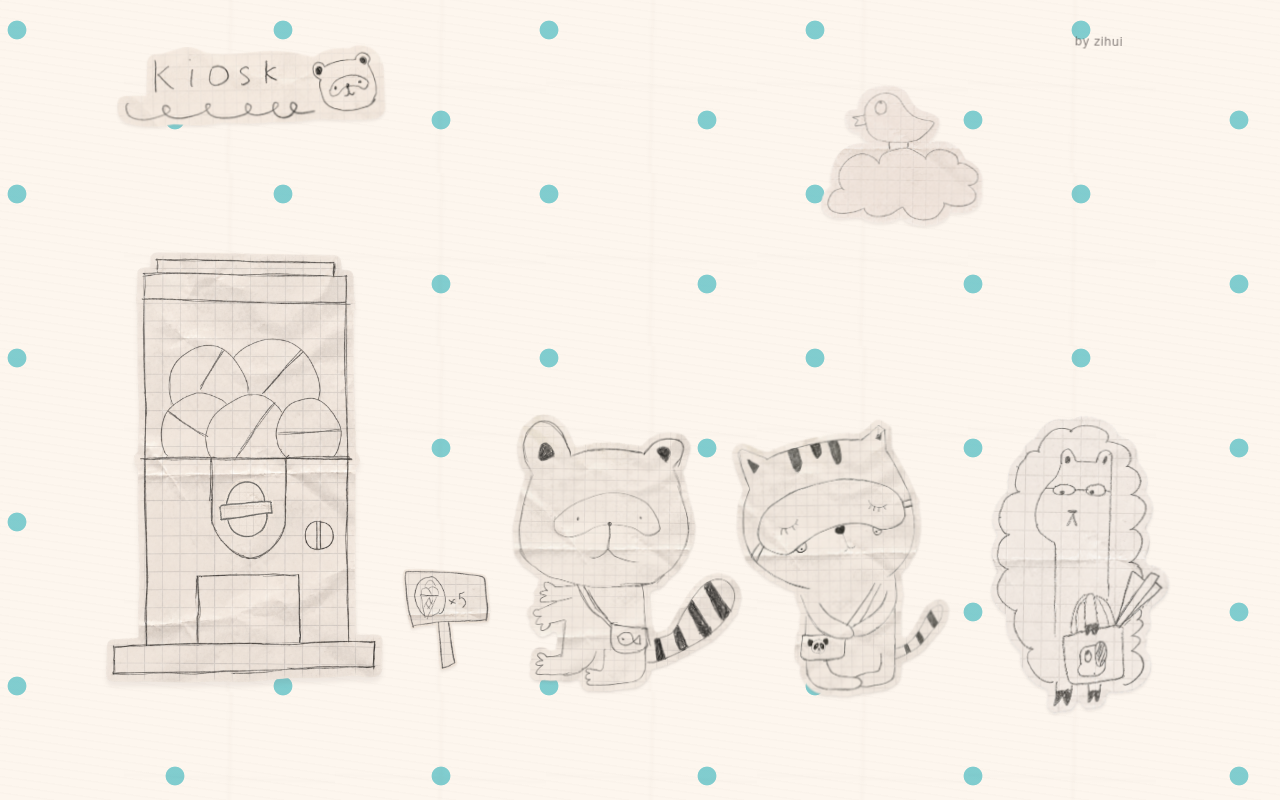
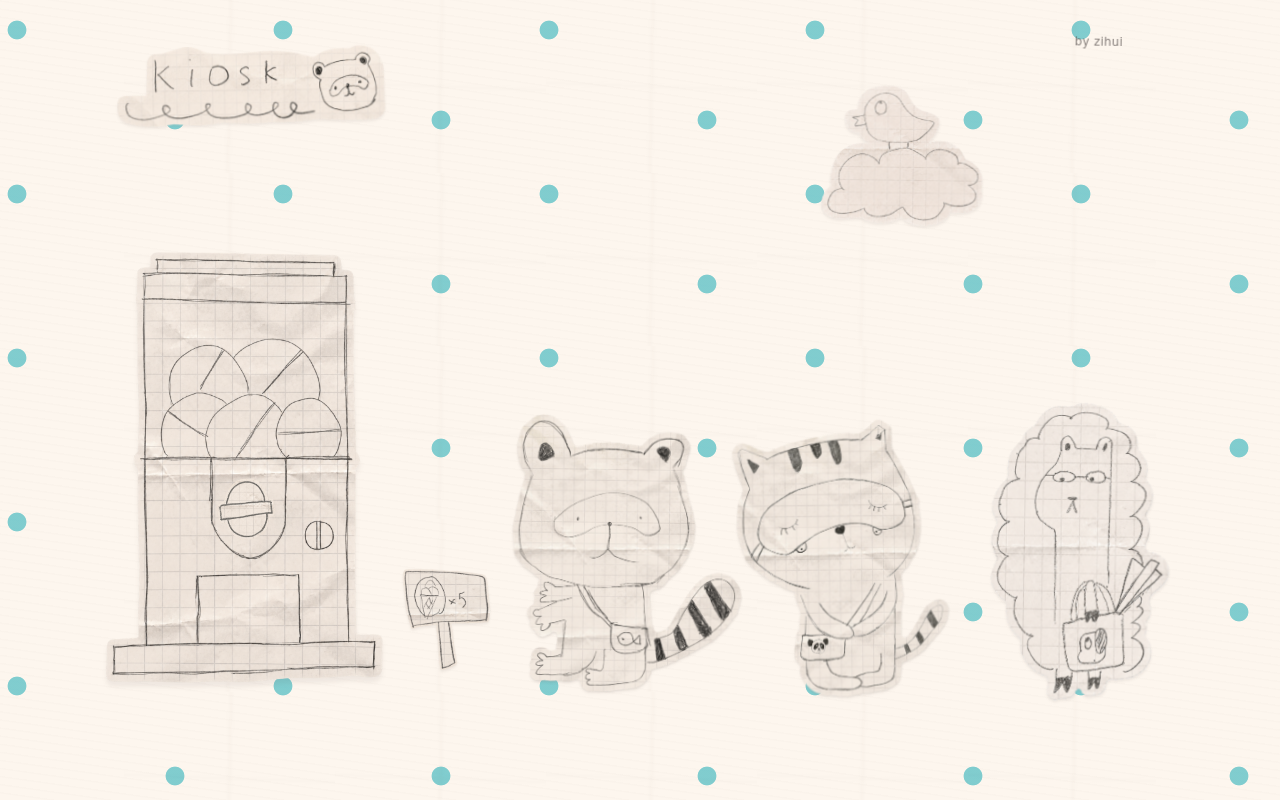
Before and after one commit to eclaircrumb/gachapon, a Next.js app in the folder gachapon/: page / in a window 1280 px wide. Built offline with nearby package versions, Linux system fonts and the light colour scheme.

Commit message:
Update globals.css

```diff
--- a/gachapon/app/globals.css
+++ b/gachapon/app/globals.css
@@ -80,7 +80,7 @@ a { -webkit-tap-highlight-color: transparent; }
 }
 
 .art-alpaca {
-  top: 51.6%;
+  top: 50.0%;
   left: 84.0%;
   width: 18%;
   z-index: 3;
```
